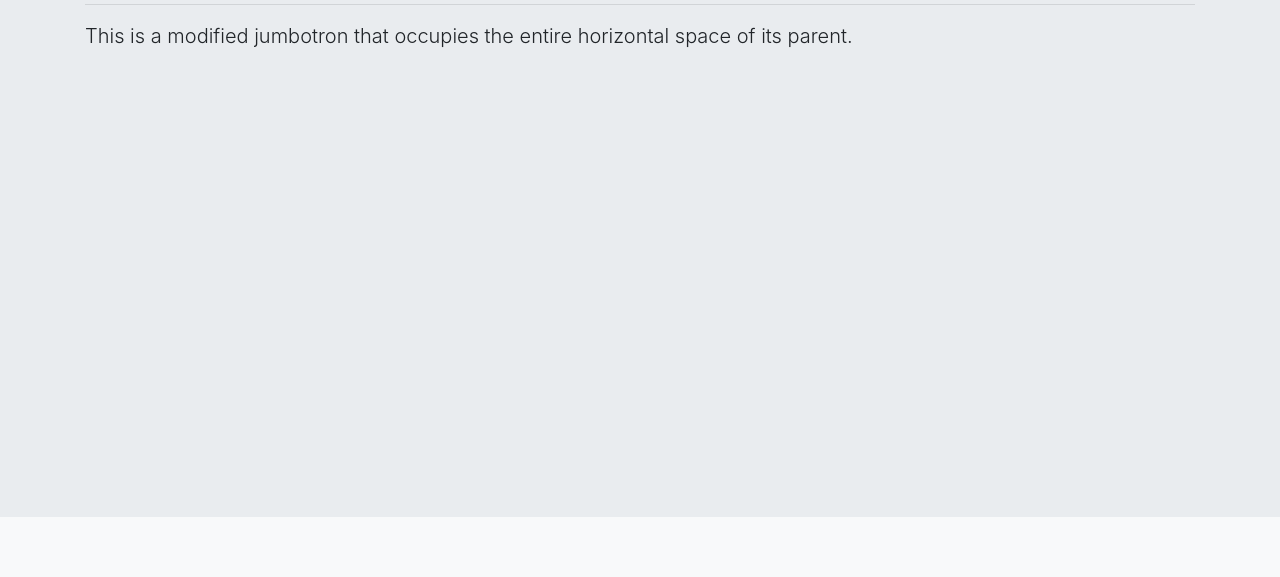
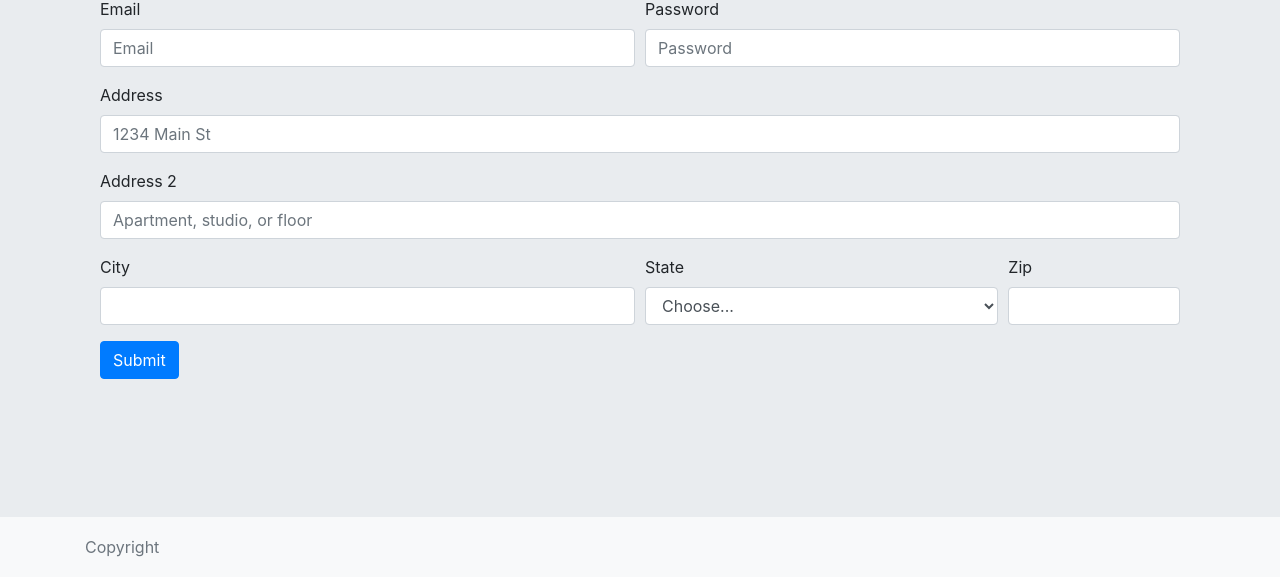
Before and after one commit to jolarios96/Bootstrap-Portfolio, a plain HTML site: page contact.html in a window 1280 px wide. Shown: the part 223-800 px from the top of the page. Drawn offline with nearby package versions, Linux system fonts and the light colour scheme.

```diff
--- a/contact.html
+++ b/contact.html
@@ -44,11 +44,73 @@
     <!--  -->
 
     <!-- Container -->
-    <div class="jumbotron jumbotron-fluid mt-4">
+    <div class="jumbotron jumbotron-fluid">
         <div class="container">
             <h1 class="display-4">Contact Me</h1>
             <hr>
-            <p class="lead">This is a modified jumbotron that occupies the entire horizontal space of its parent.</p>
+            <div id="main-container" class="container">
+                <section class="main-section">
+
+                    <form>
+                        <div class="form-row">
+                            <div class="form-group col-md-6">
+                                <label for="inputEmail4">Email</label>
+                                <input type="email" class="form-control" id="inputEmail4" placeholder="Email">
+                            </div>
+                            <div class="form-group col-md-6">
+                                <label for="inputPassword4">Password</label>
+                                <input type="password" class="form-control" id="inputPassword4" placeholder="Password">
+                            </div>
+                        </div>
+                        <div class="form-group">
+                            <label for="inputAddress">Address</label>
+                            <input type="text" class="form-control" id="inputAddress" placeholder="1234 Main St">
+                        </div>
+                        <div class="form-group">
+                            <label for="inputAddress2">Address 2</label>
+                            <input type="text" class="form-control" id="inputAddress2" placeholder="Apartment, studio, or floor">
+                        </div>
+                        <div class="form-row">
+                            <div class="form-group col-md-6">
+                                <label for="inputCity">City</label>
+                                <input type="text" class="form-control" id="inputCity">
+                            </div>
+                            <div class="form-group col-md-4">
+                                <label for="inputState">State</label>
+                                <select id="inputState" class="form-control">
+                                    <option selected>Choose...</option>
+                                    <option>...</option>
+                                </select>
+                            </div>
+                            <div class="form-group col-md-2">
+                                <label for="inputZip">Zip</label>
+                                <input type="text" class="form-control" id="inputZip">
+                            </div>
+                        </div>
+                        <button type="submit" class="btn btn-primary">Submit</button>
+                    </form>
+
+                    <!-- <h1>Contact</h1>
+
+                    <form id="contact-form">
+                        <ul>
+                            <li>
+                                <label for="name">Name</label>
+                                <input type="text" id="name" name="name" placeholder="John Smith" required="required">
+                            </li>
+                            <li>
+                                <label for="email">Email</label>
+                                <input type="email" id="email" name="email" placeholder="example@gmail.com" required="required">
+                            </li>
+                            <li>
+                                <label for="message">Message</label>
+                                <textarea id="message" name="message" required="required"></textarea>
+                            </li>
+                        </ul>
+                        <input type="submit">
+                    </form> -->
+
+                </section>
             </div>
         </div>
         <!--  -->
@@ -56,7 +118,7 @@
         <!-- Bootstrap Footer -->
         <footer class="footer bg-light">
             <div class="container">
-            <!-- <span class="text-muted">Place sticky footer content here.</span> -->
+                <span class="text-muted">Copyright</span>
             </div>
         </footer>
         <!--  -->
```
Also changed, not shown: index.html (+3 -3 lines), portfolio.html (+1 -1 lines). Lines whose indentation alone changed are shown as unchanged.
